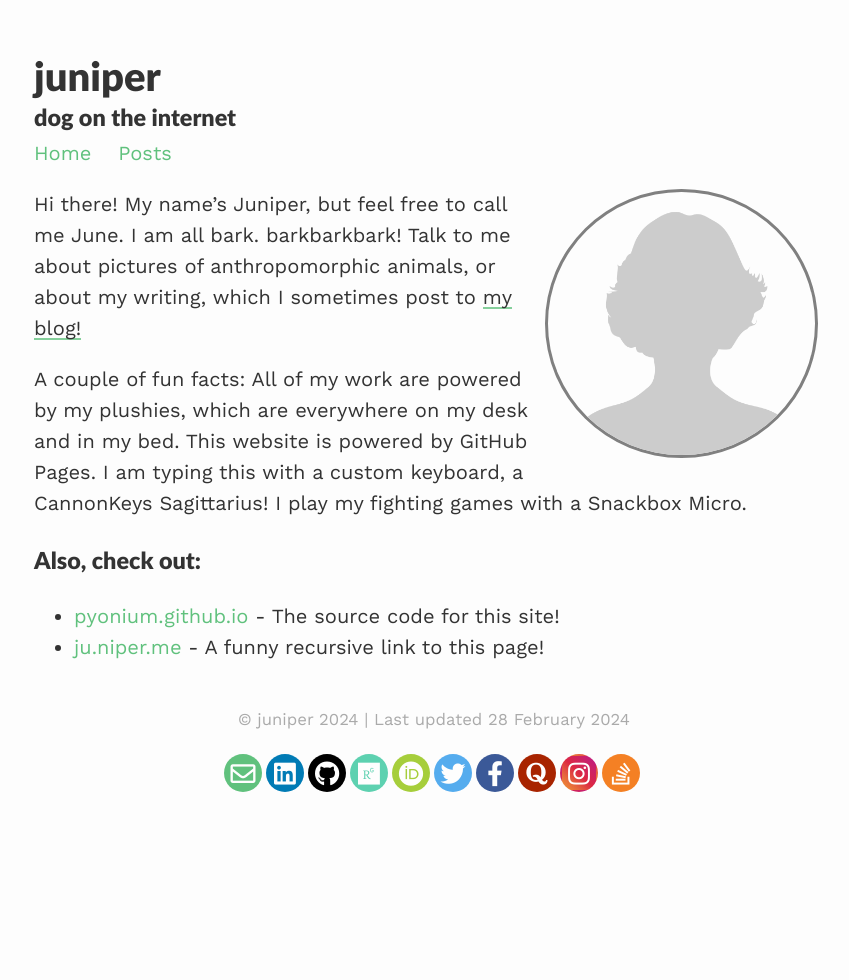
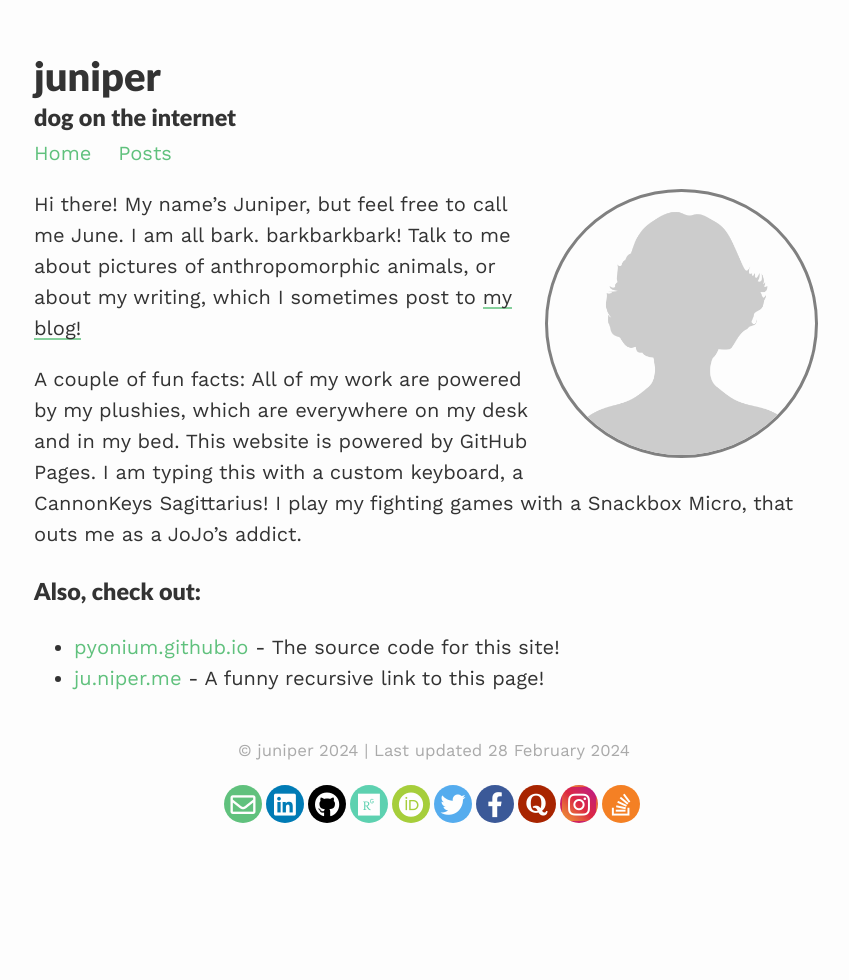
Before and after one commit to pyonium/pyonium.github.io, a Jekyll site: the page built from index.md, in a window 1280 px wide. Shown: the whole page, without its empty margins (206-1055 px from the left). Built offline with Jekyll 4.4.1, drawn with Linux system fonts in a browser that asks for light colours; nearby versions of some CDN libraries.

Commit message:
added fight stick info

```diff
--- a/index.md
+++ b/index.md
@@ -9,7 +9,7 @@ published: true
 
 Hi there! My name's Juniper, but feel free to call me June. I am all bark. barkbarkbark! Talk to me about pictures of anthropomorphic animals, or about my writing, which I sometimes post to [my blog!](https://ju.niper.me/posts/){:target="_self"}
 
-A couple of fun facts: All of my work are powered by my plushies, which are everywhere on my desk and in my bed. This website is powered by GitHub Pages. I am typing this with a custom keyboard, a CannonKeys Sagittarius! I play my fighting games with a Snackbox Micro.
+A couple of fun facts: All of my work are powered by my plushies, which are everywhere on my desk and in my bed. This website is powered by GitHub Pages. I am typing this with a custom keyboard, a CannonKeys Sagittarius! I play my fighting games with a Snackbox Micro, that outs me as a JoJo's addict.
 
 ### Also, check out:
 
```
